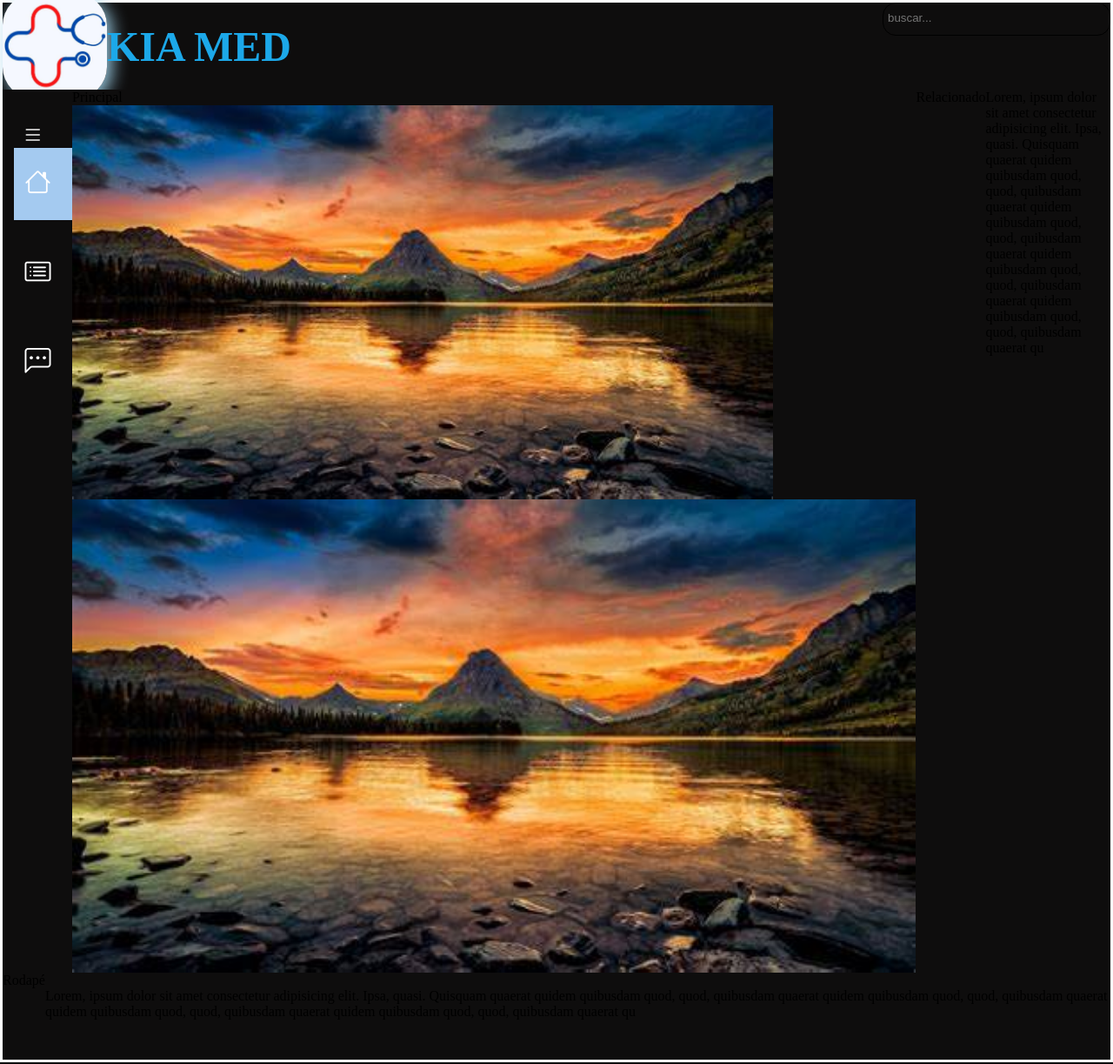
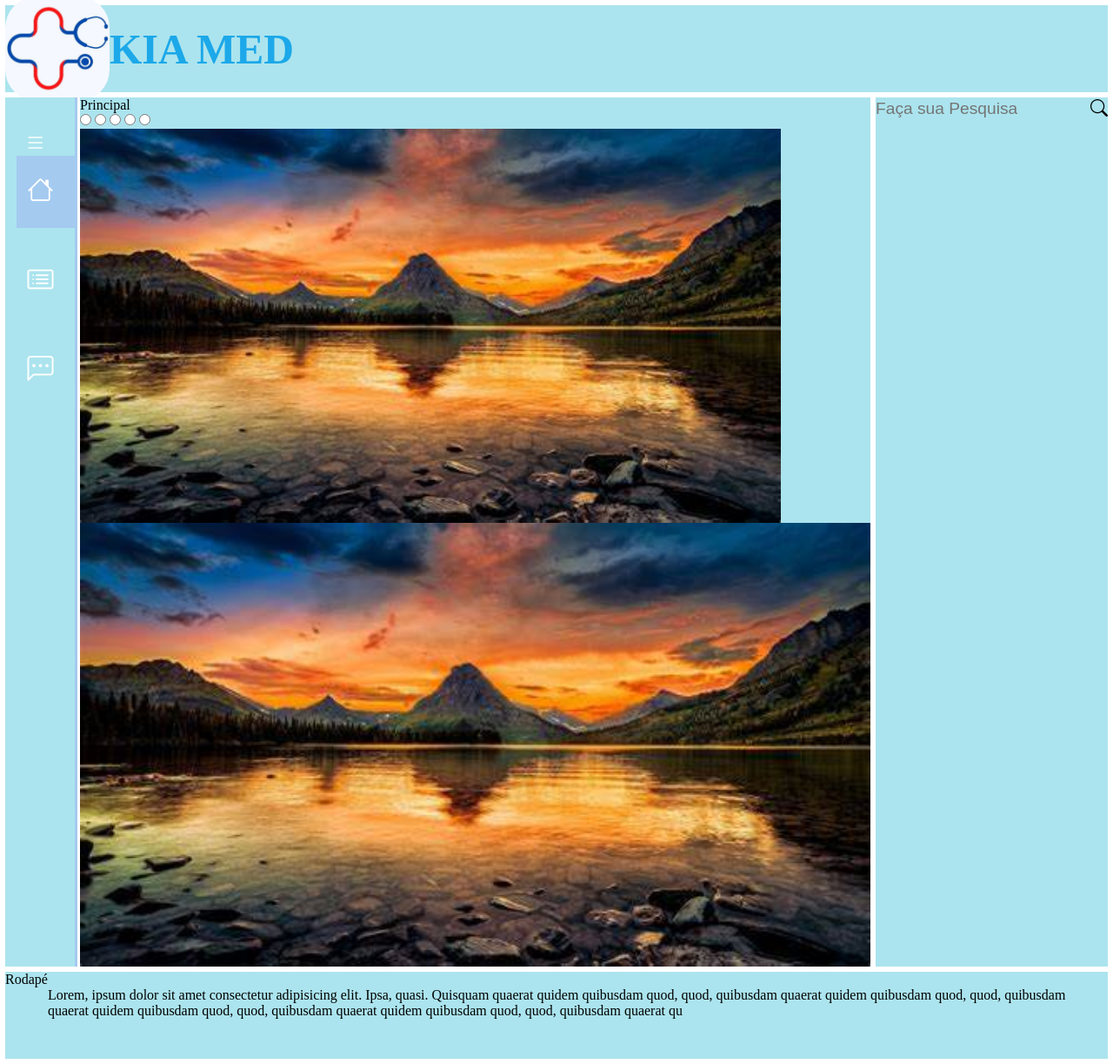
Before and after one commit to Kizzo-liso/KIA-MED, a PHP site: page /home.html in a window 1280 px wide. Shown: the whole page at 87% size. Run offline with PHP 8.4, Linux system fonts and the light colour scheme.

Commit message:
fiz umas alteraçoes

```diff
--- a/css/styles.css
+++ b/css/styles.css
@@ -6,8 +6,9 @@
 }
 
 header,nav,main,footer,aside{
-    background: rgb(14, 13, 13);
+    background:  rgb(171, 228, 238);
     display: flex;
+    margin: 3px;
 
 }
 
@@ -29,7 +30,6 @@ nav {
     flex: 1 1;
     flex-direction: column;
     width: 80px;
-
 }
 main {
     flex: 20 1 500px;
@@ -60,15 +60,37 @@ header {
 #imglogo{
     width: 15vh;
     border-radius: 30%;
-    box-shadow: 5px 5px 20px rgb(158, 209, 233) ;
+
 }
+.box-busca{
+    display: flex;
+    flex-direction: column;
+    justify-content: top;
+    align-items: center;
+    width: 100%;
+    height: 100%;
 
-.caixa_pesquisa{
-    border:solid 1px;
-    border-radius:15px;
-    height: 38%;
-    position: static;
 }
+.search-box form {
+
+    display: flex;
+    border-radius: 50px;
+    height: 25px;
+}
+.search-box-input {
+    font-size: 1.2em;
+    color: #000000;
+    padding: 0;
+    border: none;
+    background: none;
+    transition: .45s;
+}
+.search-box-button {
+    border: none;
+    cursor: pointer;
+    font-size: 20px;
+    background: none;
+ }
 
   #txt_busca{
     float:left;
@@ -96,6 +118,7 @@ header {
     padding: 40px 0 40px 1%;
     box-shadow: 3px 0 0 rgb(164, 202, 240);
     transition: .5s;
+
 
 
 }
--- a/home.html
+++ b/home.html
@@ -1,5 +1,6 @@
 <!DOCTYPE html>
 <html lang="pt-br">
+
 <head>
     <meta charset="UTF-8">
     <meta name="viewport" content="width=device-width, initial-scale=1.0">
@@ -15,40 +16,38 @@
             <img src="img/iconesite.jpg" id="imglogo" alt="logo do site">
             <h1 id="texto">KIA MED</h1>
         </div>
-        <div class="caixa_pesquisa">
-            <input type="text" id="txt_busca" placeholder="buscar...">
-        </div>
+
 
     </header>
     <nav class="menu-lateral">
-        <div class="bnt-expandir" >
+        <div class="bnt-expandir">
             <i class="bi bi-list" id="bnt-exp"></i>
         </div>
 
         <ul>
 
-            <li class="item-menu ativo" >
+            <li class="item-menu ativo">
                 <a href="#">
                     <span class="icon"><i class="bi bi-house"></i></span>
                     <span class="txt-link">Home</span>
                 </a>
             </li>
 
-            <li class="item-menu" >
+            <li class="item-menu">
                 <a href="#">
                     <span class="icon"><i class="bi bi-card-list"></i></span>
                     <span class="txt-link">Categorias</span>
                 </a>
             </li>
 
-            <li class="item-menu" >
+            <li class="item-menu">
                 <a href="#">
                     <span class="icon"><i class="bi bi-chat-left-dots"></i></span>
                     <span class="txt-link">Sobre nós</span>
                 </a>
             </li>
 
-            <li class="item-menu" >
+            <li class="item-menu">
                 <a href="#">
                     <span class="icon"></span>
                     <span class="txt-link">insira texto</span>
@@ -62,13 +61,47 @@
 
 
     <main>Principal
+
+        <div class="slider" >
+            <div class="slides">
+                <input type="radio" name="radio-btn" id="radio1">
+                <input type="radio" name="radio-btn" id="radio2">
+                <input type="radio" name="radio-btn" id="radio3">
+                <input type="radio" name="radio-btn" id="radio4">
+                <input type="radio" name="radio-btn" id="radio5">
+
+
+                <div class="slide">
+
+
+
+                </div>
+            </div>
+
+
+        </div>
+
+
+
         <img id="teste" src="img/OIP.jpg" alt="">
         <img src="img/OIP.jpg" alt="">
     </main>
-    <aside>Relacionado <br>
-        <p>Lorem, ipsum dolor sit amet consectetur adipisicing elit. Ipsa, quasi. Quisquam quaerat quidem quibusdam
-            quod, quod, quibusdam quaerat quidem quibusdam quod, quod, quibusdam quaerat quidem quibusdam quod, quod,
-            quibusdam quaerat quidem quibusdam quod, quod, quibusdam quaerat qu
+    <aside>
+
+        <div class="box-busca">
+
+            <div class="search-box">
+
+                <form method="post" action="#">
+
+                    <input type="text" class="search-box-input" name="busca" placeholder="Faça sua Pesquisa">
+                    <button class="search-box-button"><i class="bi bi-search"></i></button>
+
+                </form>
+
+            </div><!-- Search -->
+
+        </div><!--Box Busca-->
     </aside>
     <footer>Rodapé
 
@@ -78,6 +111,7 @@
     </footer>
 
     <script src="js/menu.js"> </script>
+    <script src="js/sliders.js"></script>
 </body>
 
 </html>
```
Also changed, not shown: js/sliders.js (added).
